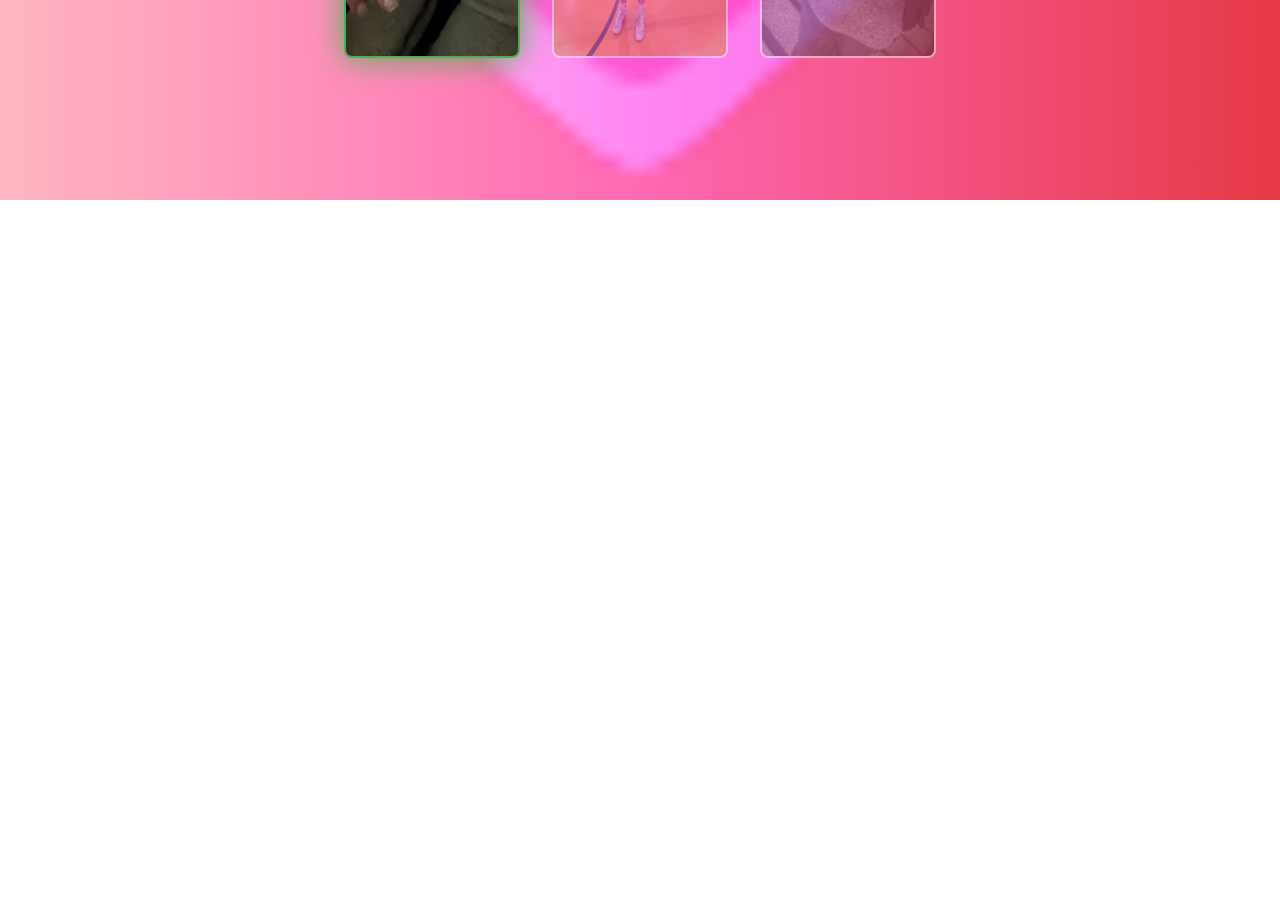
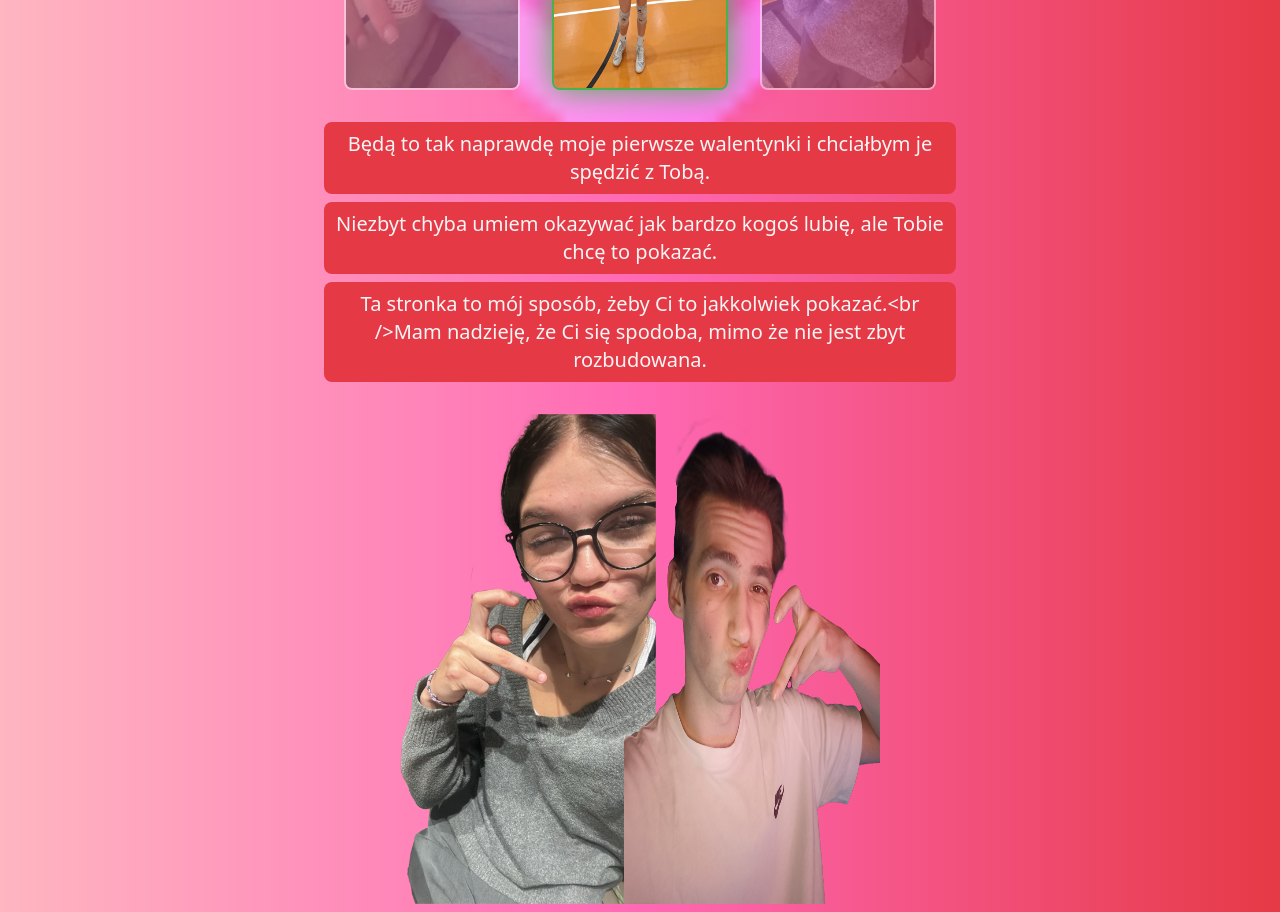
Before and after one commit to KondyWishes/Walentynka-dla-Olgi, a React (Vite) app: page / in a window 1280 px wide. Shown: the part 600-1512 px from the top of the page. Before the commit the page ends 800 px from the top, so only its background shows below. Built offline with nearby package versions, Linux system fonts and the light colour scheme.

Commit message:
paragraphs component

```diff
--- a/src/App.tsx
+++ b/src/App.tsx
@@ -1,12 +1,28 @@
 import Header from "./components/Header";
 import Images from "./components/Images";
+import Paragraphs from "./components/Paragraphs";
 
 const App = () => {
   return (
-    <main className="flex flex-col justify-center items-center p-2">
+    <main className="flex flex-col justify-center items-center p-2 gap-8">
       <Header />
       <section>
         <Images />
+      </section>
+      <section className="flex flex-col justify-center items-center gap-8 w-full md:w-3/4 lg:w-1/2">
+        <Paragraphs />
+        <div className="flex justify-center items-stretch gap-2">
+          <img
+            src="/images/olga_serce.png"
+            alt="Olga serce"
+            className="heart-img"
+          />
+          <img
+            src="/images/kondy_serce2.png"
+            alt="Kondy serce"
+            className="heart-img scale-x-[-1]"
+          />
+        </div>
       </section>
     </main>
   );
--- /dev/null
+++ b/src/components/Paragraphs.tsx
@@ -0,0 +1,15 @@
+import { PARAGRAPHS } from "../constants/paragraphs";
+
+const Paragraphs = () => {
+  return (
+    <div className="flex flex-col justify-center items-center gap-2">
+      {PARAGRAPHS.map((paragraph, index) => (
+        <p key={index} className="paragraph">
+          {paragraph}
+        </p>
+      ))}
+    </div>
+  );
+};
+
+export default Paragraphs;
--- /dev/null
+++ b/src/constants/paragraphs.ts
@@ -0,0 +1,5 @@
+export const PARAGRAPHS = [
+  "Będą to tak naprawdę moje pierwsze walentynki i chciałbym je spędzić z Tobą.",
+  "Niezbyt chyba umiem okazywać jak bardzo kogoś lubię, ale Tobie chcę to pokazać.",
+  "Ta stronka to mój sposób, żeby Ci to jakkolwiek pokazać.<br />Mam nadzieję, że Ci się spodoba, mimo że nie jest zbyt rozbudowana.",
+];
--- a/src/index.css
+++ b/src/index.css
@@ -43,3 +43,11 @@ h6 {
 .image {
   @apply w-40 md:w-44 rounded-lg transition-all duration-300 ease-in-out border-2;
 }
+
+.heart-img {
+  @apply w-40 md:w-44 lg:w-64 -mx-5;
+}
+
+.paragraph {
+  @apply text-center md:text-lg lg:text-xl bg-accent p-2 rounded-lg w-full;
+}
```
Also changed, not shown: public/images/kondy.png (deleted), public/images/kondy_serce2.png (added).
